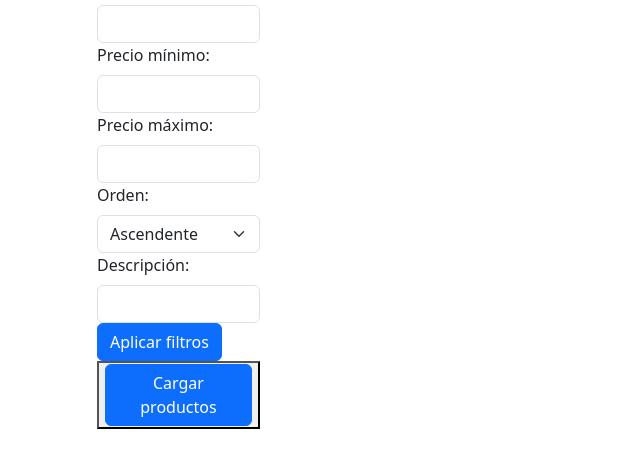
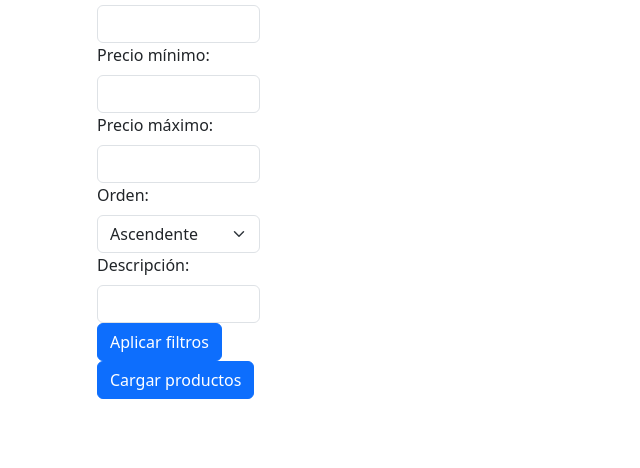
Before and after one commit to Lales38/TP_integrador, a website: page public/showProductos.html in a window 1280 px wide. Shown: the part 98-566 px from the top of the page, without its empty margins (0-640 px from the left). Drawn offline with nearby package versions, Linux system fonts and the light colour scheme; no server answers.

Commit message:
css link carga producto

```diff
--- a/public/showProductos.html
+++ b/public/showProductos.html
@@ -78,7 +78,7 @@
               class="btn btn-primary"
             />
           </form>
-          <button><a class="btn btn-primary" href="./cargarProductos.html">Cargar productos</a></button>
+          <a class="btn btn-primary" href="./cargarProductos.html">Cargar productos</a>
         </aside>
         <section></section>
       </div>
```
